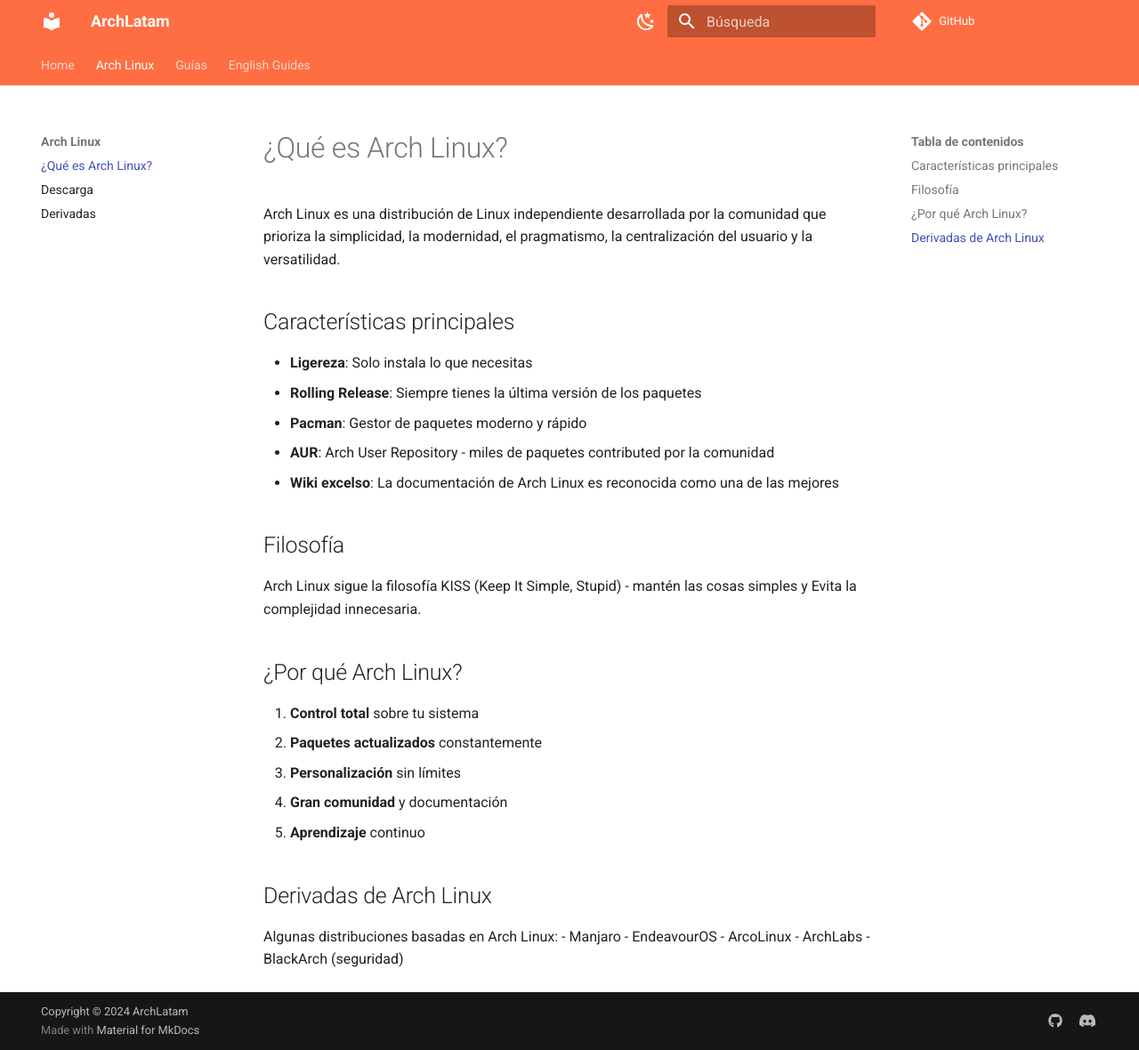
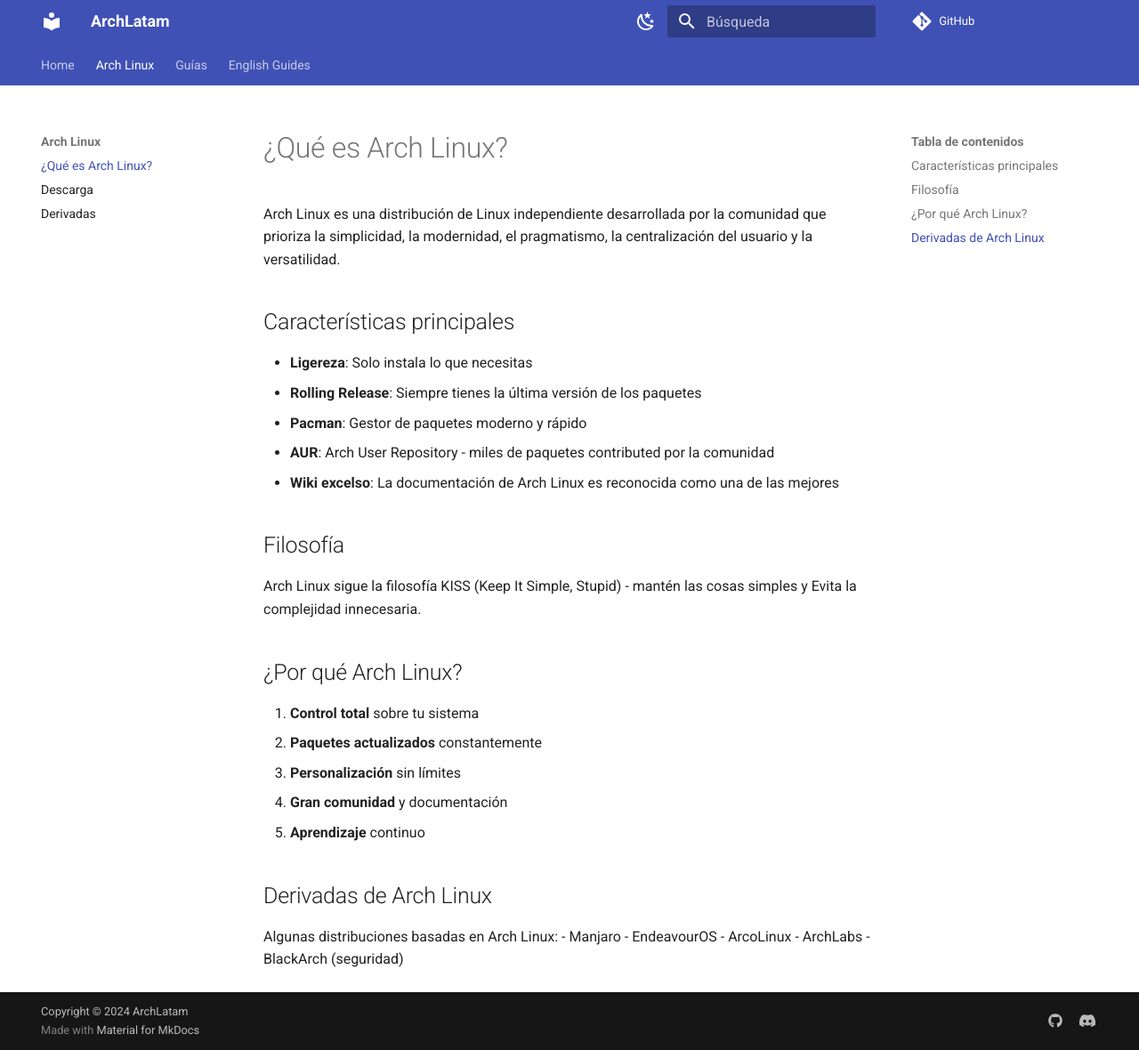
Before and after one commit to archlatam/archlatam.github.io, an MkDocs documentation site: the page built from docs/Archlinux-Guida/about-arch.md, in a window 1280 px wide and 1180 px high. Shown: the whole window at 89% size. Built offline with MkDocs 1.6.1 and Material for MkDocs 9.7.7, drawn with Linux system fonts in a browser that asks for light colours.

Commit message:
Fix colors

```diff
--- a/mkdocs.yml
+++ b/mkdocs.yml
@@ -14,15 +14,11 @@
   palette:
     - media: "(prefers-color-scheme: light)"
       scheme: light
-      primary: deep orange
-      accent: deep orange
       toggle:
         icon: material/weather-night
         name: Switch to dark mode
     - media: "(prefers-color-scheme: dark)"
       scheme: slate
-      primary: deep orange
-      accent: deep orange
       toggle:
         icon: material/weather-sunny
         name: Switch to light mode
```
Also changed, not shown: site/404.html, site/Altre-Guide/aur/index.html, site/Altre-Guide/comandi-linux/index.html, site/Altre-Guide/filesystem/index.html, site/Altre-Guide/pacman/index.html, site/Archlinux-Guida/about-arch/index.html, site/Download/archlinux/index.html, site/Download/derivate/index.html, site/index.html.
